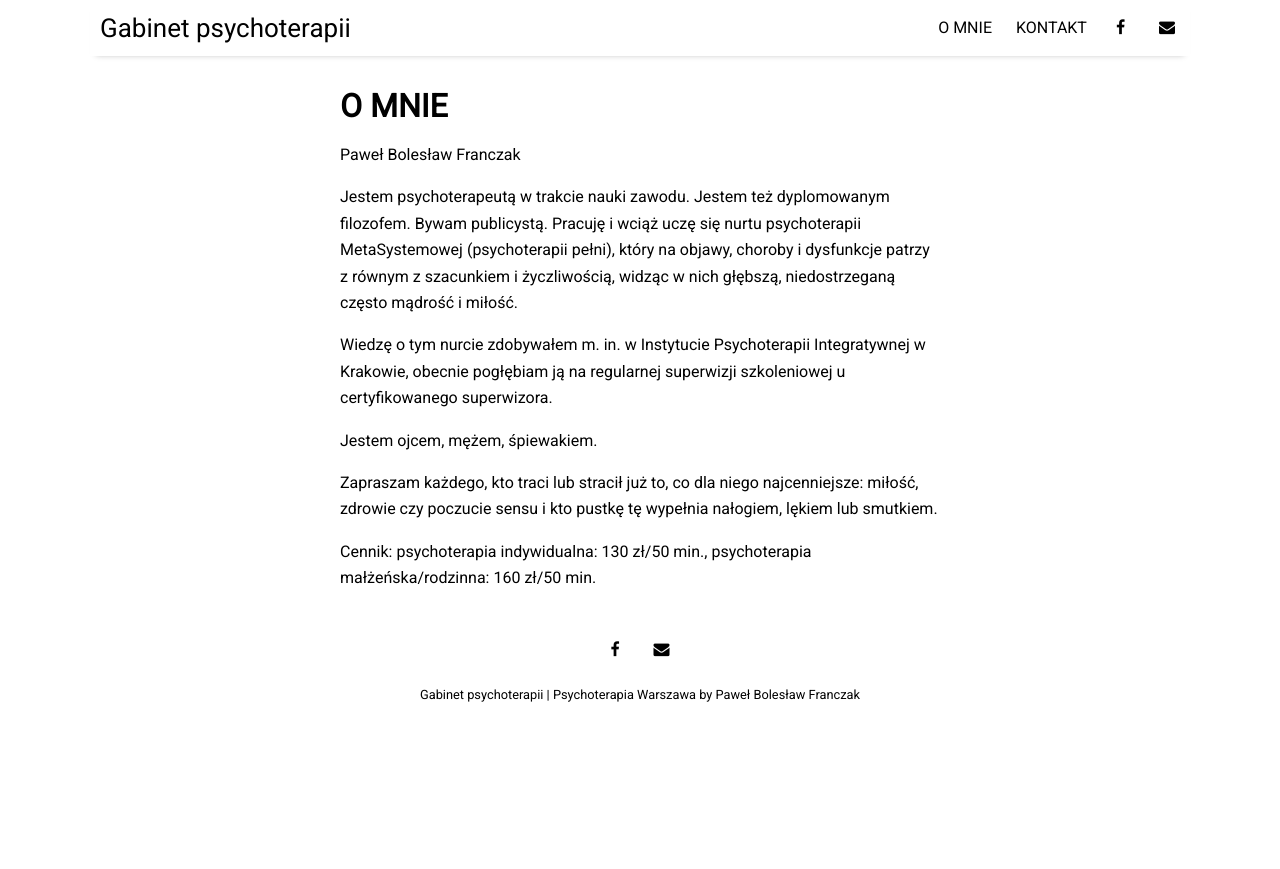
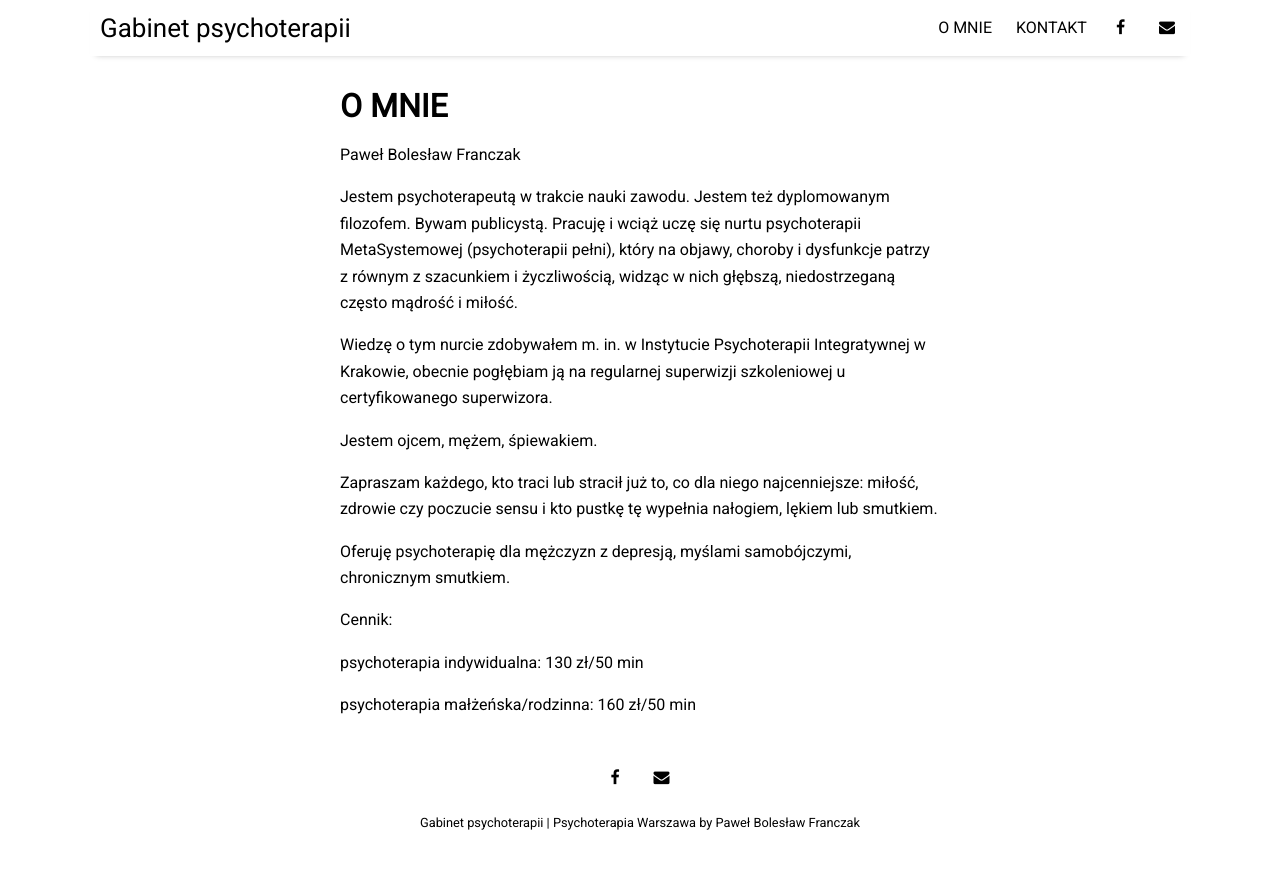
Before and after one commit to kmmolska/kmmolska.github.io, a Jekyll site: the page built from pages/about.md, in a window 1280 px wide. Shown: the top 869 px of the page. Built offline with Jekyll 4.4.1, drawn with Linux system fonts in a browser that asks for light colours; nearby versions of some CDN libraries.

Commit message:
Update about.md

```diff
--- a/pages/about.md
+++ b/pages/about.md
@@ -14,5 +14,11 @@ Jestem ojcem, mężem, śpiewakiem.
 
 Zapraszam każdego, kto traci lub stracił już to, co dla niego najcenniejsze: miłość, zdrowie czy poczucie sensu i kto pustkę tę wypełnia nałogiem, lękiem lub smutkiem.
 
+Oferuję psychoterapię dla mężczyzn z depresją, myślami samobójczymi, chronicznym smutkiem.
 
-Cennik: psychoterapia indywidualna: 130 zł/50 min., psychoterapia małżeńska/rodzinna: 160 zł/50 min.
+
+Cennik:
+
+psychoterapia indywidualna: 130 zł/50 min
+
+psychoterapia małżeńska/rodzinna: 160 zł/50 min
```
